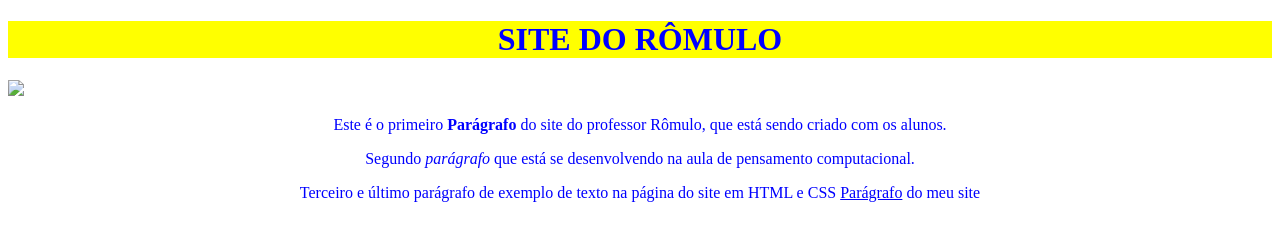
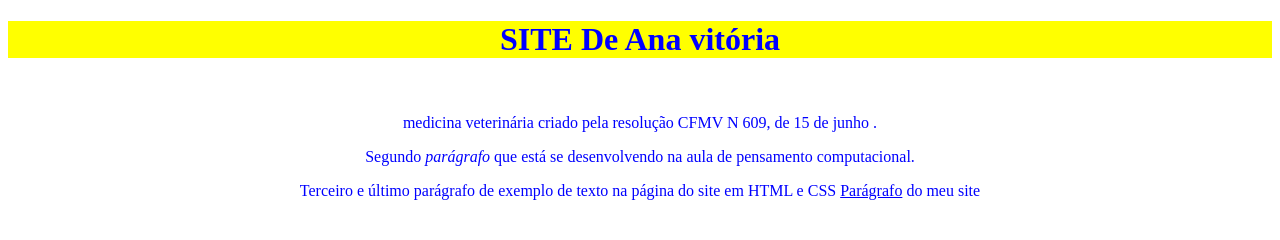
Before and after one commit to aninha20203/site-anavitoria, a plain HTML site: page index.html in a window 1280 px wide. Drawn offline with Linux system fonts and the light colour scheme.

Commit message:
Update index.html

```diff
--- a/index.html
+++ b/index.html
@@ -21,10 +21,10 @@
         </style>
     </head>
     <body>
-        <h1>SITE DO RÔMULO</h1>
-        <img src="way.png">
+        <h1>SITE De Ana vitória</h1>
+        <img src="">
 
-        <p>Este é o primeiro <b>Parágrafo</b> do site do professor Rômulo, que está sendo criado com os alunos.</p>
+        <p> medicina veterinária  criado pela resolução CFMV N 609, de 15 de junho .</p>
         <p>Segundo <i>parágrafo</i> que está se desenvolvendo na aula de pensamento computacional.</p>
         <p>Terceiro e último parágrafo de exemplo de texto na página do site em HTML e CSS <u>Parágrafo</u> do meu site</p>
 
```
